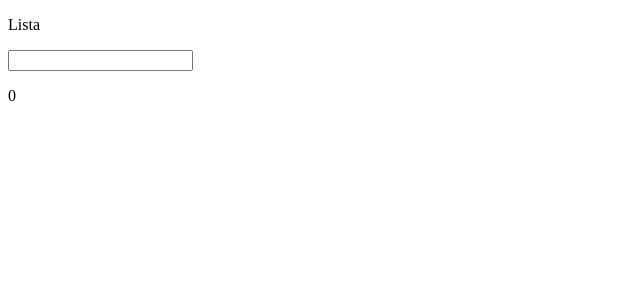
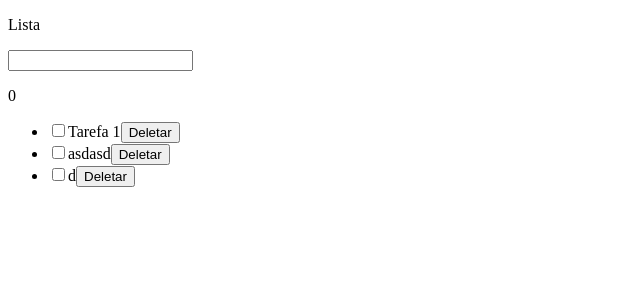
Before and after one commit to lzalvesdev/TarefasTs, a React (Vite) app: page /pagina-inicial in a window 1280 px wide. Shown: the top 300 px of the page, without its empty margins (0-640 px from the left). Built offline with nearby package versions, Linux system fonts and the light colour scheme; data requests are answered from the project's data file.

Commit message:
finish commit

```diff
--- a/mock/db.json
+++ b/mock/db.json
@@ -6,9 +6,14 @@
       "isCompleted": false
     },
     {
-      "id": "2",
-      "title": "Tarefa 2",
-      "isCompleted": true
+      "id": "bed7",
+      "title": "asdasd",
+      "isCompleted": false
+    },
+    {
+      "id": "0721",
+      "title": "d",
+      "isCompleted": false
     }
   ]
 }
--- a/src/app/pages/dashboard/Dashboard.tsx
+++ b/src/app/pages/dashboard/Dashboard.tsx
@@ -1,13 +1,20 @@
-import { useCallback, useState } from "react"
-
-interface ITarefa {
-  id: number,
-  title: string;
-  isCompleted: boolean;
-}
+import { useCallback, useEffect, useState } from "react"
+import { ITarefa, TarefasService } from '../../shared/services/api/tarefas/TarefasService';
+import { ApiException } from "../../shared/services/api/ErrorException";
 
 export const Dashboard = () => {
   const [lista, setLista] = useState<ITarefa[]>([]);
+
+  useEffect(() => {
+    TarefasService.getAll()
+    .then((result) => {
+        if(result instanceof ApiException)  {
+          alert(result.message);
+        } else {
+          setLista(result);
+        }
+    });
+  }, []);
 
   const handleInputKeyDown: React.KeyboardEventHandler<HTMLInputElement> = useCallback((e) => {
     if (e.key === 'Enter') {
@@ -16,57 +23,81 @@
       const value = e.currentTarget.value
       e.currentTarget.value = '';
 
-      setLista((oldlista) => {
-        if (oldlista.some(ListItem => ListItem.title === value)) return oldlista;
+      if (lista.some(ListItem => ListItem.title === value)) return;
 
-        return [...oldlista,
-        {
-          id: oldlista.length,
-          title: value,
-          isCompleted: false,
+      TarefasService.create({
+        title: value,
+        isCompleted: false,
+      })
+      .then((result) => {
+        if(result instanceof ApiException)  {
+          alert(result.message);
+        } else {
+          setLista((oldlista) => [...oldlista, result])
         }
-        ];
       })
     }
-  }, []);
+  }, [lista]);
+
+  const handleToggleComplete = useCallback((id: number) => {
+    const tarefaToUpdate = lista.find((tarefa) => tarefa.id === id)
+    if (!tarefaToUpdate) return;
+
+    TarefasService.updateById(id, {
+      ...tarefaToUpdate,
+      isCompleted: !tarefaToUpdate.isCompleted,
+    })
+    .then((result) => {
+      if(result instanceof ApiException)  {
+        alert(result.message);
+      } else {
+        setLista(oldLista => {
+          return oldLista.map(oldListItem => {
+            if(oldListItem.id === id) return result;
+            return oldListItem;
+          });
+        })
+      }
+    })
+  }, [lista])
+
+  const handleDelete= useCallback((id: number) => {
+    TarefasService.deleteById(id)
+    .then((result) => {
+      if(result instanceof ApiException)  {
+        alert(result.message);
+      } else {
+        setLista(oldLista => {
+          return oldLista.filter(oldListItem => oldListItem.id !== id);
+        })
+      }
+    })
+  }, [])
 
   return (
     <>
       <p>Lista</p>
-
       <input
         onKeyDown={handleInputKeyDown}
         type="text"
       />
 
       <p>{lista.filter((ListItem) => ListItem.isCompleted).length}</p>
-
       <ul>
         {lista.map((ListItem) => {
           return <li key={ListItem.id}>
             <input
               type="checkbox"
               checked={ListItem.isCompleted}
-              onChange={() => {
-                setLista(oldLista => {
-                  return oldLista.map(oldListItem => {
-                    const newIsCompleted = oldListItem.title === ListItem.title
-                      ? !oldListItem.isCompleted
-                      : oldListItem.isCompleted
-
-                    return {
-                      ...oldListItem,
-                      isCompleted: newIsCompleted
-                    }
-                  });
-                })
-              }}
+              onChange={() => handleToggleComplete(ListItem.id)}
             />
             {ListItem.title}
+
+
+            <button onClick={() => handleDelete(ListItem.id)}>Deletar</button>
           </li>
         })}
       </ul>
-
     </>
   )
 }
--- a/src/app/shared/services/api/tarefas/TarefasService.ts
+++ b/src/app/shared/services/api/tarefas/TarefasService.ts
@@ -1,7 +1,7 @@
 import { Api } from "../ApiConfig";
 import { ApiException } from "../ErrorException";
 
-interface ITarefa {
+export interface ITarefa {
   id: number;
   title: string;
   isCompleted: boolean;
```
